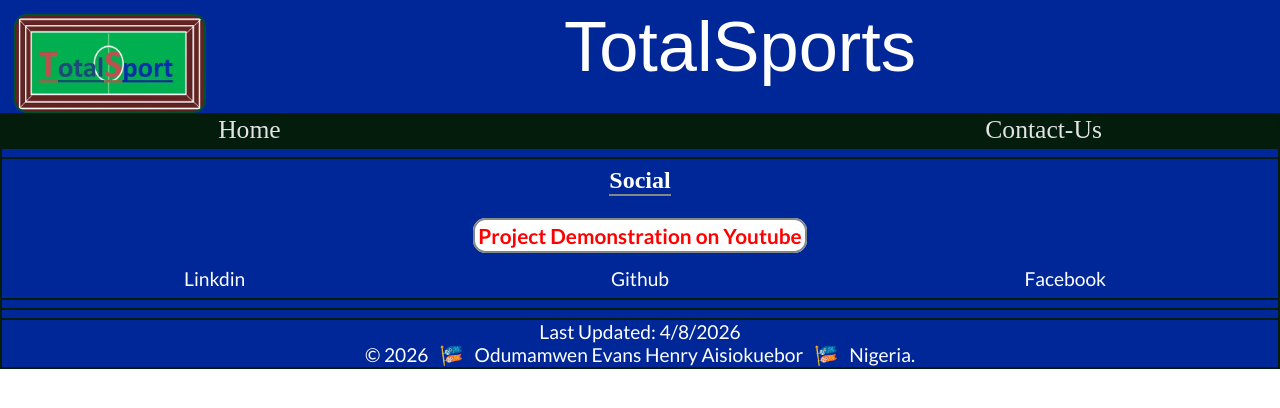
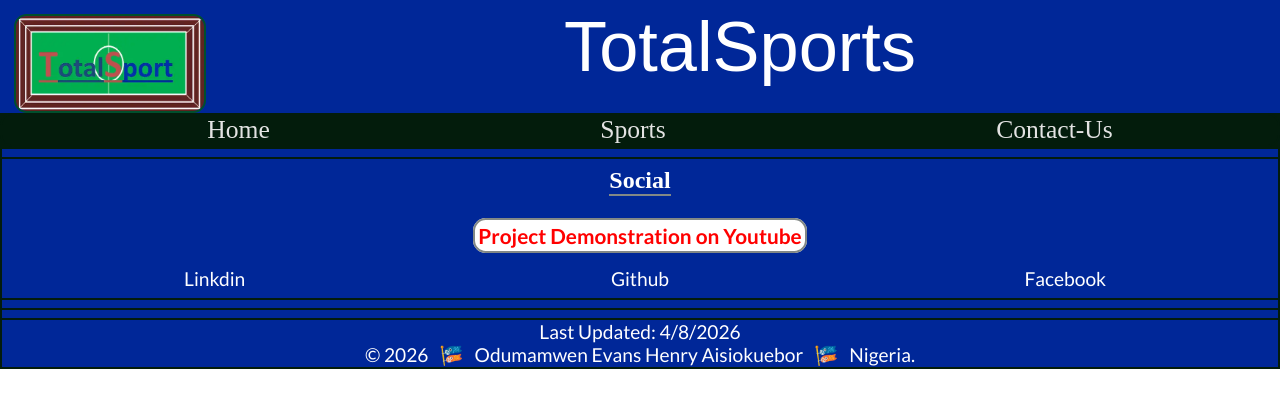
Before and after one commit to Oducity/TotalSportz, a website built with Vite: page index.html in a window 1280 px wide. Built offline with nearby package versions, Linux system fonts and the light colour scheme; a web font is replaced by a local one.

Commit message:
Added id and class attributes ti the nav>a element

```diff
--- a/index.html
+++ b/index.html
@@ -29,7 +29,7 @@
         <nav class="nav-bar" id="nav-bar">
             <ul id="nav-ul" class="nav-ul">
                 <li class="nav-list"><a href="#" id="home" class="home">Home</a></li>
-                <li class="nav-list"><a href="#" class="sports" id="sports"></a></li>
+                <li class="nav-list"><a href="#" class="sports" id="sports">Sports</a></li>
                 <li class="nav-list"><a href="#" class="contact-Us" id="contact-Us">Contact-Us </a></li>
             </ul>
         </nav>
```
